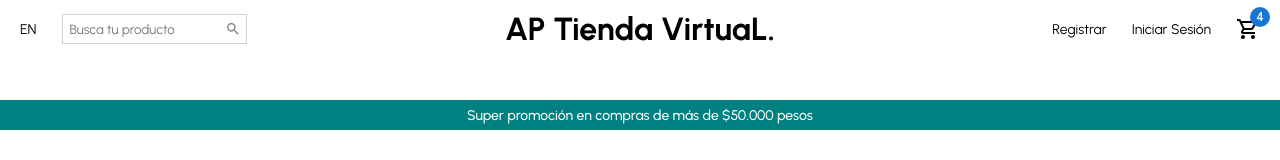
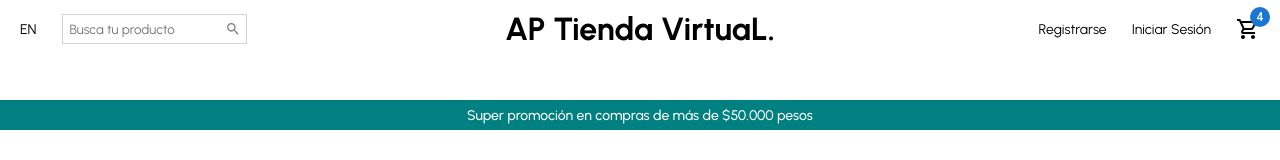
Before and after one commit to jaicodigital/AP-Tienda-Virtual, a React (Create React App) app: page / in a window 1280 px wide. Shown: the top 160 px of the page. Built offline with nearby package versions, Linux system fonts and the light colour scheme.

Commit message:
Update Navbar.jsx

```diff
--- a/src/components/Navbar.jsx
+++ b/src/components/Navbar.jsx
@@ -75,7 +75,7 @@ export default function Navbar() {
           <Logo>AP Tienda VirtuaL.</Logo>
         </Center>
         <Right>
-          <MenuItem>Registrar</MenuItem>
+          <MenuItem>Registrarse</MenuItem>
           <MenuItem>Iniciar Sesión</MenuItem>
           <MenuItem>
             <Badge badgeContent={4} color="primary">
```
